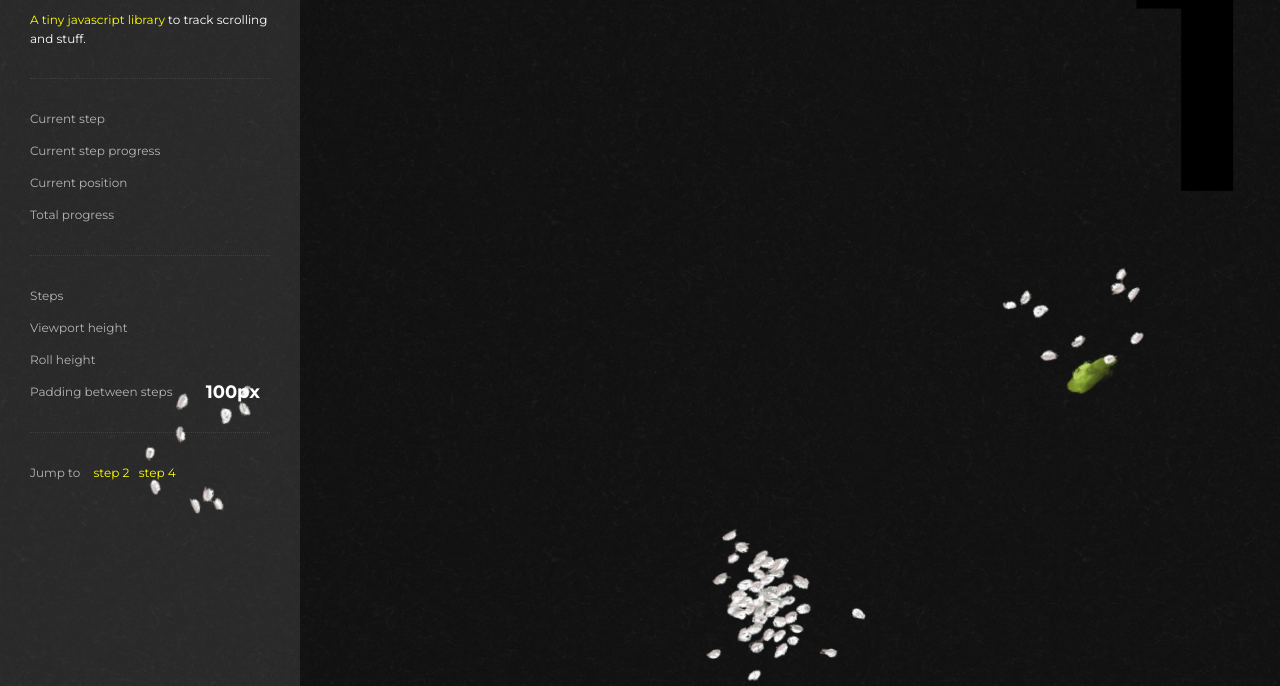
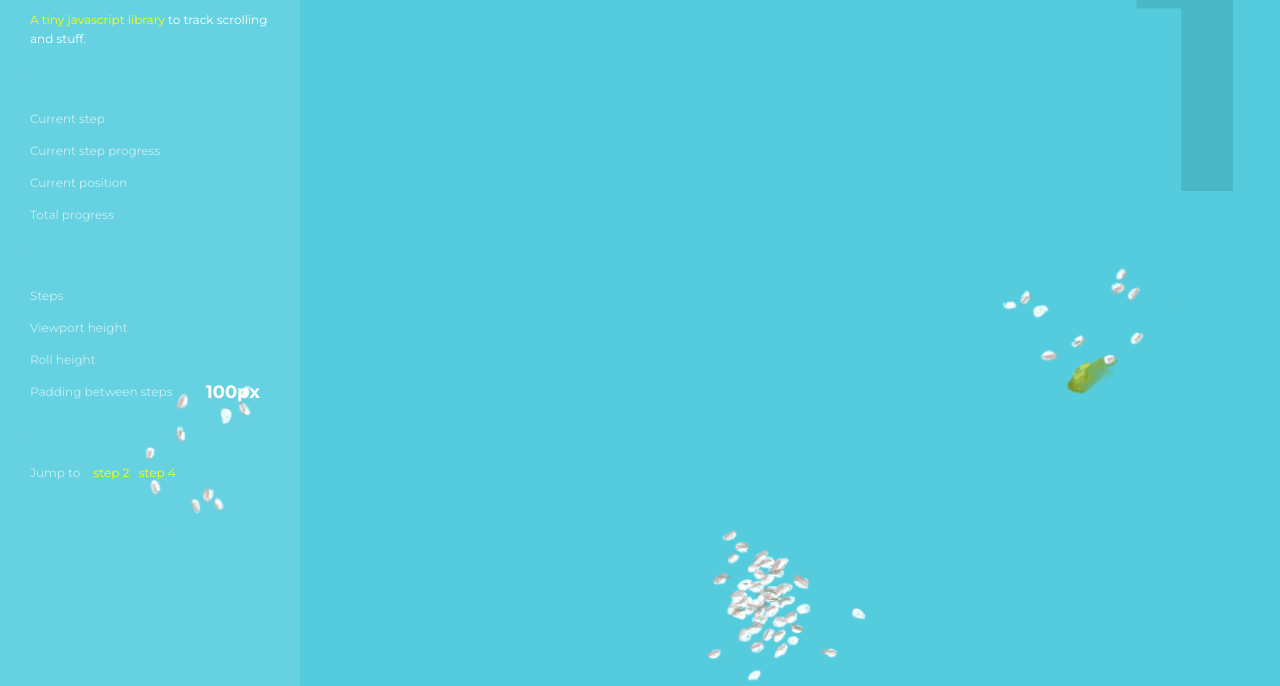
Before and after one commit to williamngan/roll, a website: page demo/index.html in a window 1280 px wide. Shown: the part 114-800 px from the top of the page. Drawn offline with Linux system fonts and the light colour scheme.

Commit message:
demo visual style

```diff
--- a/demo/css/demoStyles.scss
+++ b/demo/css/demoStyles.scss
@@ -66,7 +66,7 @@ a {
 
 
 #roll {
-  background: url(../images/nori.png) repeat;
+  background: #5CD;
 
   position: absolute;
   top: 0; left: 0px; bottom: 0; right: 0;
@@ -98,7 +98,7 @@ a {
     width: 100%;
     text-align: right;
     position: absolute;
-    color: #000;
+    color: rgba(0,0,0,.1);
     line-height: 1;
     letter-spacing: -0.03em;
   }
--- a/demo/js/demo.js
+++ b/demo/js/demo.js
@@ -48,7 +48,8 @@
         for (var i = 0; i < ings.length; i++) {
           var ang1 = parseInt( ings[i].getAttribute( "data-angle" ) );
           var ang2 = parseInt( ings[i].getAttribute( "data-rotate" ) );
-          var tm = "rotate(" + (ang1 + (stepProgress) * ang2 ) + "deg) scale(" + (0.25 + totalProgress * 0.5) + ")";
+          //var tm = "rotate(" + (ang1 + (stepProgress*0.2) * ang2 ) + "deg) scale(" + (0.25 + totalProgress * 0.5) + ")";
+          var tm = "scale(" + (0.25 + totalProgress * 0.5) + ") translate(0, "+Math.floor(-ang1*stepProgress*3)+"px)";
           ings[i].style.transform = tm;
           _vendor( ings[i], "Transform", tm );
         }
```
Also changed, not shown: demo/css/demoStyles.css.
